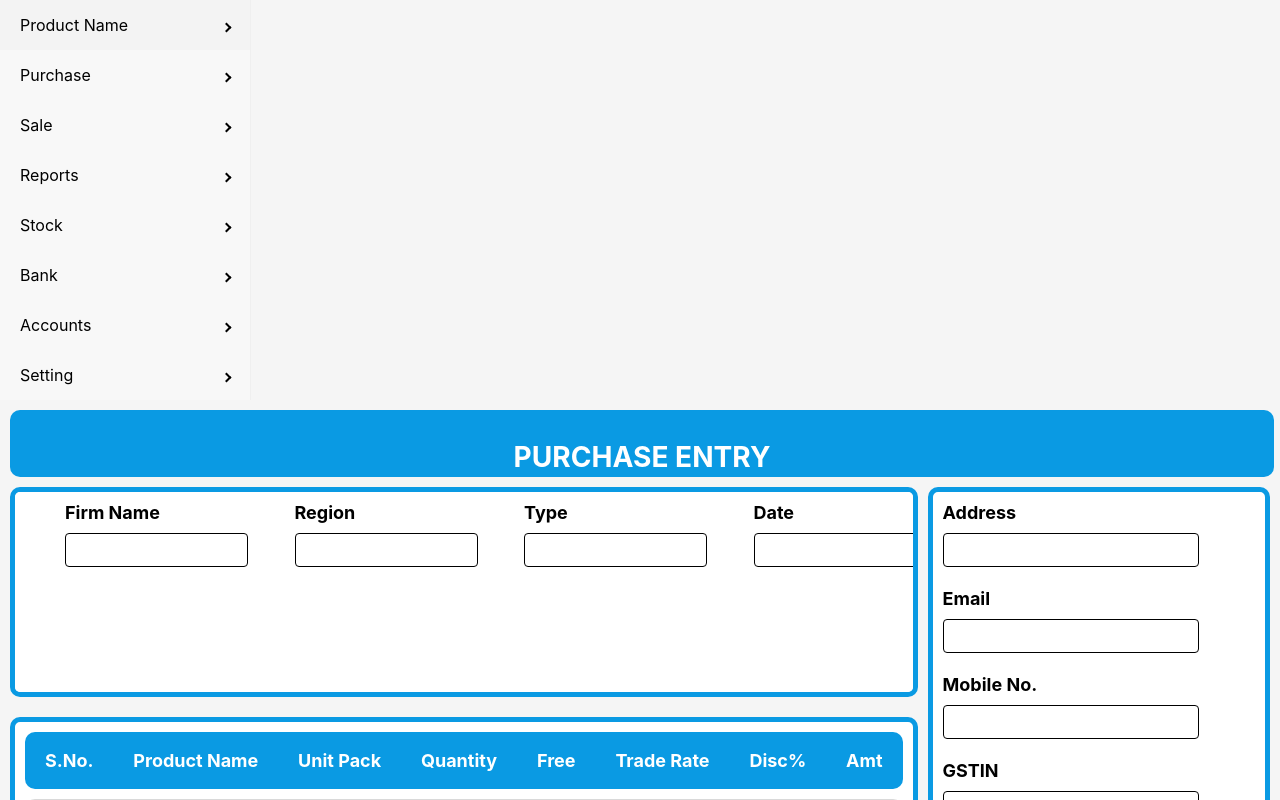
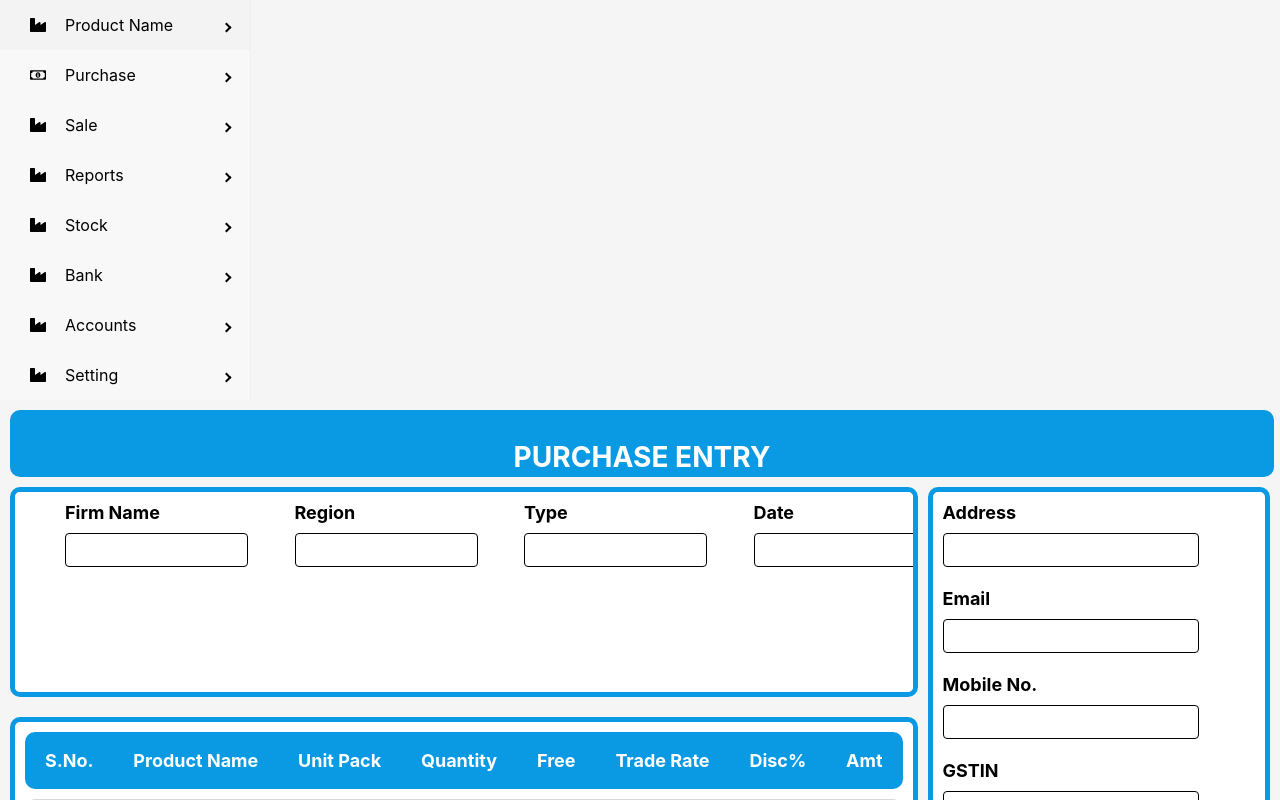
Before and after one commit to shwetank00001/Hegan-pages, a React (Create React App) app: page / in a window 1280 px wide. Shown: the top 800 px of the page. Built offline with nearby package versions, Linux system fonts and the light colour scheme.

Commit message:
Udpated-2

```diff
--- a/package.json
+++ b/package.json
@@ -8,6 +8,7 @@
     "@testing-library/user-event": "^13.5.0",
     "react": "^18.2.0",
     "react-dom": "^18.2.0",
+    "react-icons": "^4.8.0",
     "react-pro-sidebar": "^1.0.0",
     "react-scripts": "5.0.1",
     "web-vitals": "^2.1.4"
--- a/src/App.js
+++ b/src/App.js
@@ -1,6 +1,5 @@
 import Header from "./components/Header";
 import Entry from "./components/Entry";
-
 
 function App() {
   return (
--- a/src/components/Header.js
+++ b/src/components/Header.js
@@ -1,42 +1,42 @@
 import React from 'react'
-import './header.css'
 import { Sidebar, Menu, MenuItem, SubMenu } from 'react-pro-sidebar';
+import {FaIndustry, FaRegMoneyBillAlt, } from 'react-icons/fa'
 
 const Header = () => {
   return (
-    <div>
+    <div className='sidebar'>
         <Sidebar>
             <Menu>
-                <SubMenu label="Product Name">
-                <MenuItem> Generate </MenuItem>
+                <SubMenu icon={<FaIndustry />} label="Product Name">
+                <MenuItem > Generate </MenuItem>
                 <MenuItem> Product List</MenuItem>
                 </SubMenu>
-                <SubMenu label="Purchase">
+                <SubMenu icon={<FaRegMoneyBillAlt />} label="Purchase">
                 <MenuItem> Purchase Entry </MenuItem>
                 <MenuItem> Purchase List </MenuItem>
                 </SubMenu>
-                <SubMenu label="Sale">
+                <SubMenu icon={<FaIndustry />} label="Sale">
                 <MenuItem> Sale Entry </MenuItem>
                 <MenuItem> Sale List </MenuItem>
                 </SubMenu>
-                <SubMenu label="Reports">
+                <SubMenu icon={<FaIndustry />} label="Reports">
                 <MenuItem> Sale Report </MenuItem>
                 <MenuItem> Goods Return Report </MenuItem>
                 <MenuItem> CN Voucher Report </MenuItem>
                 <MenuItem> Purchase Report </MenuItem>
                 </SubMenu>
-                <SubMenu label="Stock">
+                <SubMenu icon={<FaIndustry />} label="Stock">
                 <MenuItem> Stock available  </MenuItem>
                 </SubMenu>
-                <SubMenu label="Bank">
+                <SubMenu icon={<FaIndustry />} label="Bank">
                 <MenuItem> Bank Details </MenuItem>
                 <MenuItem> Line charts </MenuItem>
                 </SubMenu>
-                <SubMenu label="Accounts">
+                <SubMenu icon={<FaIndustry />} label="Accounts">
                 <MenuItem> Ledger Entry </MenuItem>
                 <MenuItem> Ledger List </MenuItem>
                 </SubMenu>
-                <SubMenu label="Setting">
+                <SubMenu icon={<FaIndustry />} label="Setting">
                 <MenuItem> Invoice Assign </MenuItem>
                 <MenuItem> Backup </MenuItem>
                 <MenuItem> Logout </MenuItem>
```
Also changed, not shown: src/components/Contact.js (added, +9 -0 lines), src/components/header.css (deleted), 1 other file (tests, documents, lock files or other folders).
